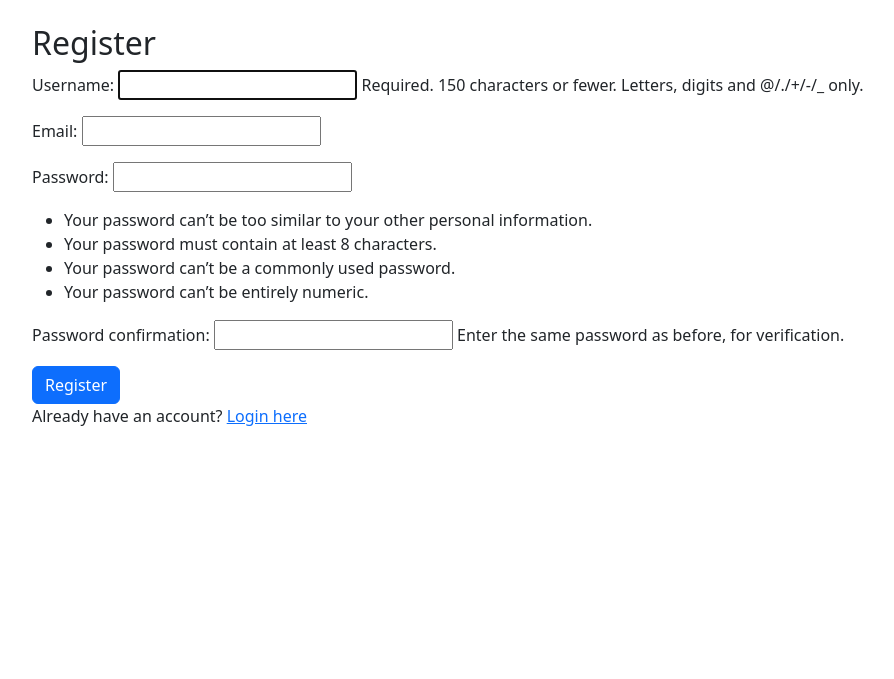
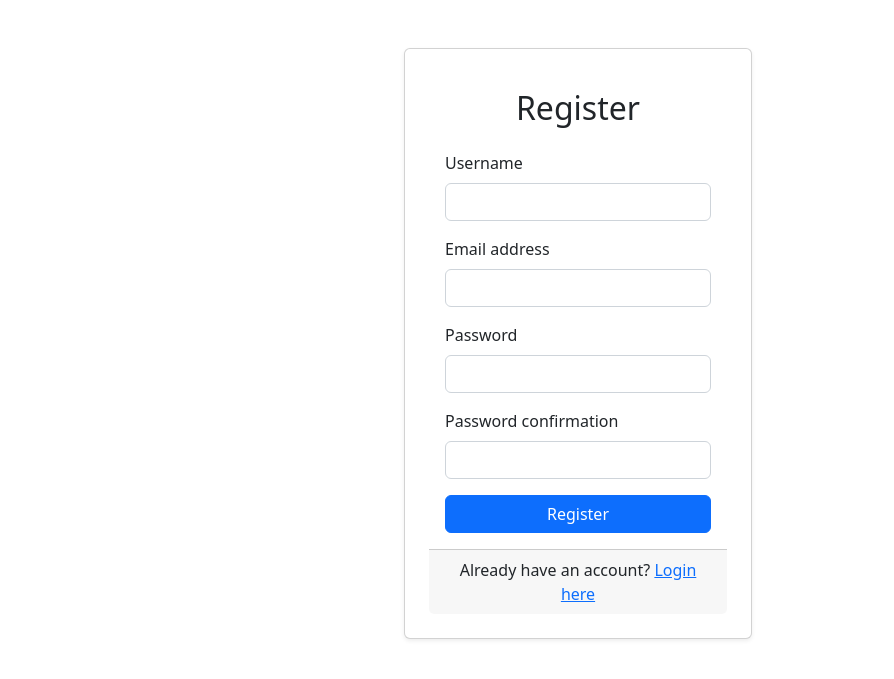
Before and after one commit to TBJr/finance_tracker, a Django app: page /register/ in a window 1280 px wide. Shown: the part 56-735 px from the top of the page, without its empty margins (62-956 px from the left). Run offline with Django 5.2, Linux system fonts and the light colour scheme.

Commit message:
complete

```diff
--- a/tracker/forms.py
+++ b/tracker/forms.py
@@ -3,12 +3,28 @@ from django.contrib.auth.models import User
 from django.contrib.auth.forms import UserCreationForm
 from .models import Transaction
 
+# class UserRegistrationForm(UserCreationForm):
+#     email = forms.EmailField(required=True)
+#
+#     class Meta:
+#         model = User
+#         fields = ['username', 'email', 'password1', 'password2']
+
 class UserRegistrationForm(UserCreationForm):
-    email = forms.EmailField(required=True)
-
     class Meta:
         model = User
-        fields = ['username', 'email', 'password1', 'password2']
+        fields = ['username', 'email']
+        widgets = {
+            'password1': forms.PasswordInput(),
+            'password2': forms.PasswordInput(),
+        }
+
+    def clean_password2(self):
+        password1 = self.cleaned_data.get('password1')
+        password2 = self.cleaned_data.get('password2')
+        if password1 and password2 and password1 != password2:
+            raise forms.ValidationError("Passwords don't match")
+        return password2
 
 class TransactionForm(forms.ModelForm):
     class Meta:
--- a/tracker/templates/tracker/register.html
+++ b/tracker/templates/tracker/register.html
@@ -1,16 +1,71 @@
 {% extends 'tracker/base.html' %}
 
 {% block content %}
-<div class="container">
-    <h2>Register</h2>
-    <form method="POST">
-        {% csrf_token %}
-        {{ form.as_p }}
-        <button type="submit" class="btn btn-primary">Register</button>
-    </form>
+    <div class="container mt-5">
+        <div class="row justify-content-center">
+            <div class="col-md-6 col-lg-4">
+                <div class="card p-4 shadow-sm">
+                    <div class="card-body">
+                        <h2 class="text-center mb-4">Register</h2>
+                        <form method="POST">
+                            {% csrf_token %}
 
-    <p>Already have an account?
-        <a href="{% url 'login' %}">Login here</a>
-    </p>
-</div>
+                            <div class="mb-3">
+                                <label for="{{ form.username.id_for_label }}" class="form-label">{{ form.username.label }}</label>
+                                <input type="text" id="{{ form.username.id_for_label }}" name="{{ form.username.name }}" class="form-control {% if form.username.errors %}is-invalid{% endif %}">
+                                {% if form.username.errors %}
+                                    <div class="invalid-feedback">
+                                        {% for error in form.username.errors %}
+                                            <div>{{ error }}</div>
+                                        {% endfor %}
+                                    </div>
+                                {% endif %}
+                            </div>
+
+                            <div class="mb-3">
+                                <label for="{{ form.email.id_for_label }}" class="form-label">{{ form.email.label }}</label>
+                                <input type="email" id="{{ form.email.id_for_label }}" name="{{ form.email.name }}" class="form-control {% if form.email.errors %}is-invalid{% endif %}">
+                                {% if form.email.errors %}
+                                    <div class="invalid-feedback">
+                                        {% for error in form.email.errors %}
+                                            <div>{{ error }}</div>
+                                        {% endfor %}
+                                    </div>
+                                {% endif %}
+                            </div>
+
+                            <div class="mb-3">
+                                <label for="{{ form.password1.id_for_label }}" class="form-label">{{ form.password1.label }}</label>
+                                <input type="password" id="{{ form.password1.id_for_label }}" name="{{ form.password1.name }}" class="form-control {% if form.password1.errors %}is-invalid{% endif %}">
+                                {% if form.password1.errors %}
+                                    <div class="invalid-feedback">
+                                        {% for error in form.password1.errors %}
+                                            <div>{{ error }}</div>
+                                        {% endfor %}
+                                    </div>
+                                {% endif %}
+                            </div>
+
+                            <div class="mb-3">
+                                <label for="{{ form.password2.id_for_label }}" class="form-label">{{ form.password2.label }}</label>
+                                <input type="password" id="{{ form.password2.id_for_label }}" name="{{ form.password2.name }}" class="form-control {% if form.password2.errors %}is-invalid{% endif %}">
+                                {% if form.password2.errors %}
+                                    <div class="invalid-feedback">
+                                        {% for error in form.password2.errors %}
+                                            <div>{{ error }}</div>
+                                        {% endfor %}
+                                    </div>
+                                {% endif %}
+                            </div>
+
+                            <button type="submit" class="btn btn-primary w-100">Register</button>
+                        </form>
+                    </div>
+                    <div class="card-footer text-center">
+                        <p class="mb-0">Already have an account? <a href="{% url 'login' %}">Login here</a></p>
+                    </div>
+                </div>
+            </div>
+        </div>
+    </div>
 {% endblock %}
--- a/tracker/views.py
+++ b/tracker/views.py
@@ -17,14 +17,24 @@ def register(request):
     if request.method == 'POST':
         form = UserRegistrationForm(request.POST)
         if form.is_valid():
-            form.save()
+            # Save the new user
+            user = form.save()
             username = form.cleaned_data.get('username')
             password = form.cleaned_data.get('password1')
+
+            # Authenticate the user
             user = authenticate(username=username, password=password)
-            login(request, user)
-            return redirect('transaction_list')
+            if user is not None:
+                # Log the user in
+                login(request, user)
+                # Redirect to the transaction list
+                return redirect('transaction_list')
+            else:
+                # Handle the case where authentication fails
+                form.add_error(None, 'Authentication failed. Please try again.')
     else:
         form = UserRegistrationForm()
+
     return render(request, 'tracker/register.html', {'form': form})
 
 @login_required
```
Also changed, not shown: tracker/templates/registration/login.html (+40 -8 lines), db.sqlite3.
